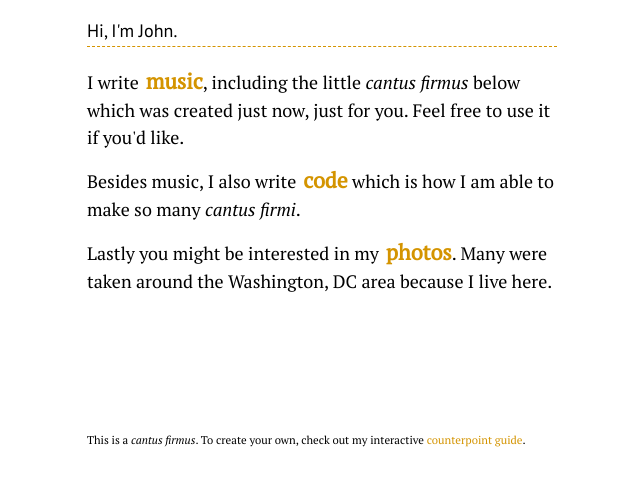
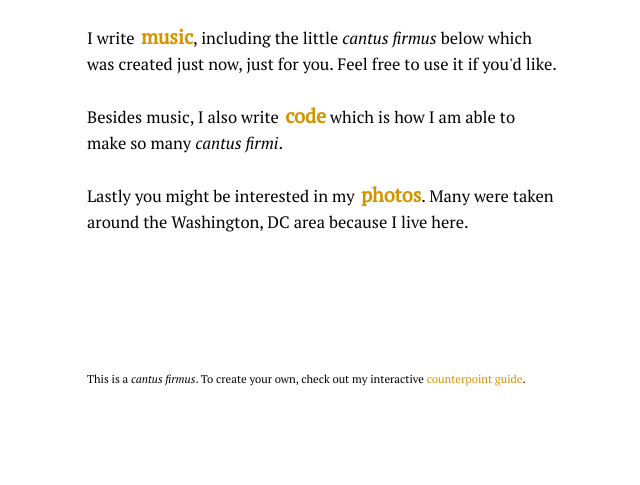
Before and after one commit to ave-llan/Music-portfolio-site, a plain HTML site: page static/index.html in a window 1280 px wide. Shown: the part 111-596 px from the top of the page, without its empty margins (318-958 px from the left). Drawn offline with Linux system fonts and the light colour scheme; a script that the page names is missing.

Commit message:
remove 'hello'  header on landing page

```diff
--- a/static/index.html
+++ b/static/index.html
@@ -47,7 +47,6 @@
 
 
             <div class="intro">
-                <h1>Hi, I'm John.</h1>
                 <p>
                     I write <a href="music.html">music</a>, including the little <i>cantus firmus</i> below which was created just now, just for you. Feel free to use it if you'd like.
                 </p>
--- a/static/main.css
+++ b/static/main.css
@@ -119,7 +119,8 @@ ul {
 /* FRONT PAGE Content */
 
 .intro p {
-    font-size: 1.2em;
+    margin-top: 1.5em;
+    font-size: 1.1em;
     line-height: 1.5;
 }
 
```
